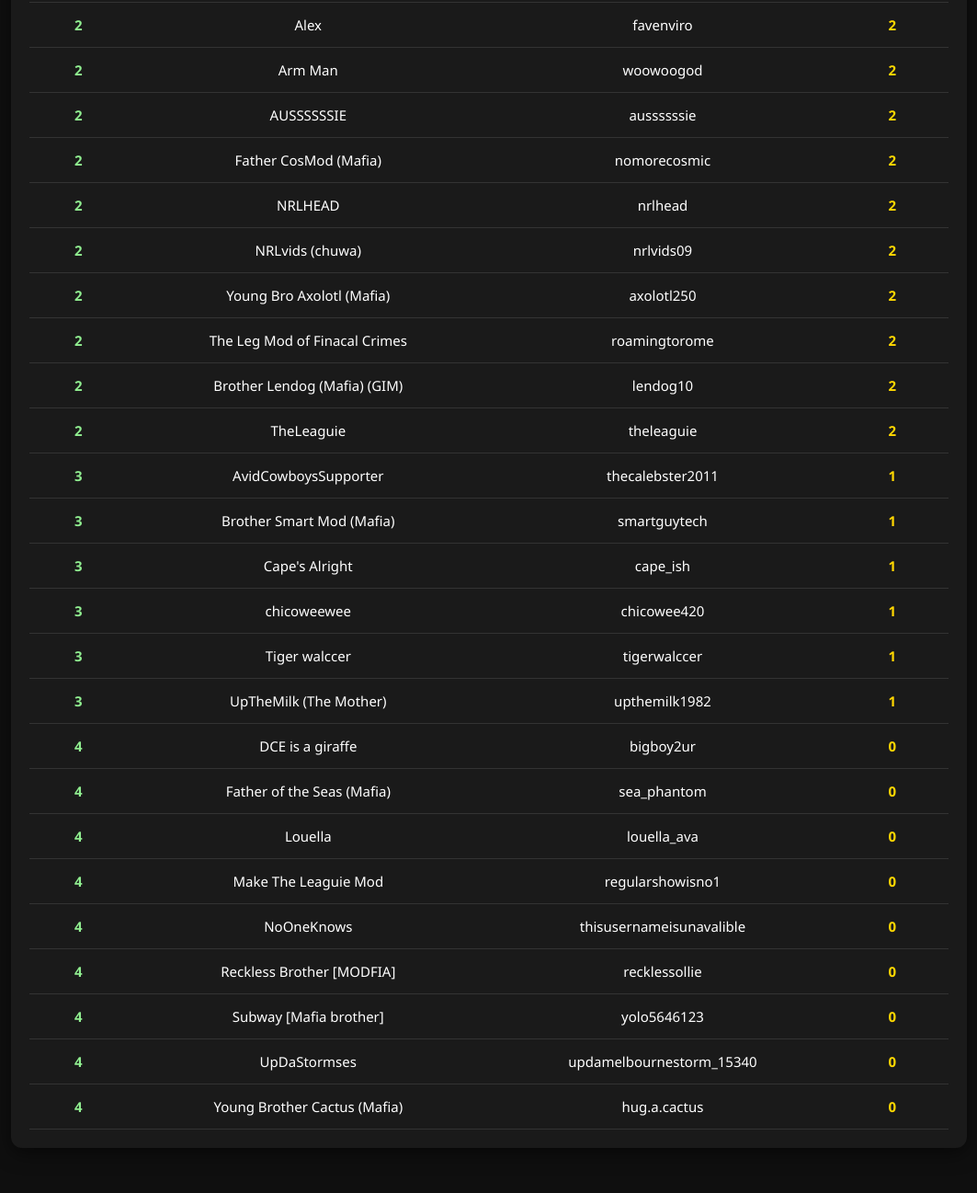
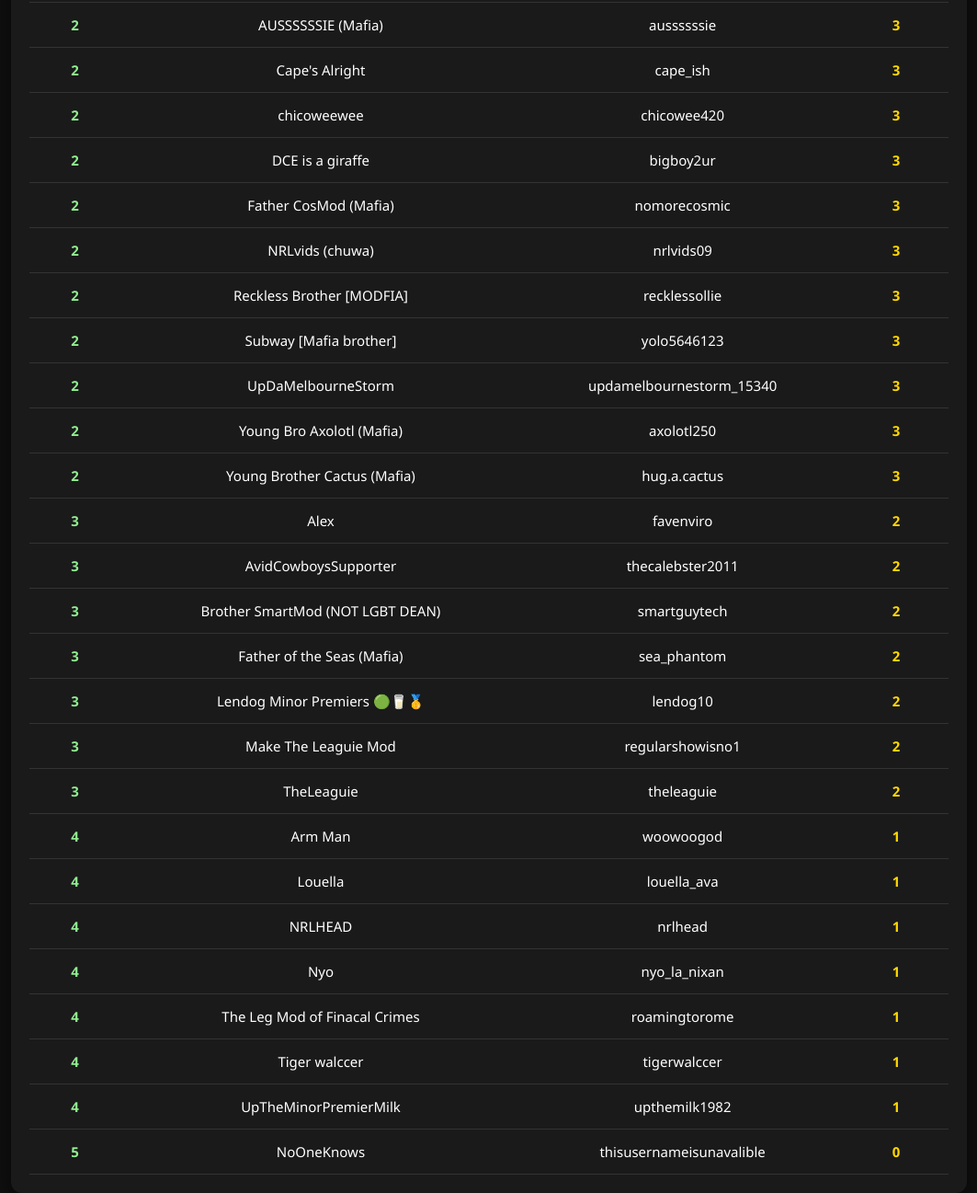
Before and after one commit to SmartGuyYay/LeaguieTipping, a plain HTML site: page index.html in a window 1280 px wide. Shown: the part 225-1522 px from the top of the page at 92% size, without its empty margins (108-1171 px from the left). Drawn offline with Linux system fonts and the light colour scheme.

Commit message:
Update index.html

```diff
--- a/index.html
+++ b/index.html
@@ -80,39 +80,42 @@
         </tr>
       </thead>
       <tbody>
-        <!-- 3 Points -->
-        <tr><td class="rank">1</td><td>'Ambrose</td><td>ambrose_45146</td><td class="points">3</td></tr>
+        <!-- 4 Points -->
+        <tr><td class="rank">1</td><td>'Ambrose</td><td>ambrose_45146</td><td class="points">4</td></tr>
+
+        <!-- 3 Points, A→Z -->
+        <tr><td class="rank">2</td><td>AUSSSSSSIE (Mafia)</td><td>aussssssie</td><td class="points">3</td></tr>
+        <tr><td class="rank">2</td><td>Cape's Alright</td><td>cape_ish</td><td class="points">3</td></tr>
+        <tr><td class="rank">2</td><td>chicoweewee</td><td>chicowee420</td><td class="points">3</td></tr>
+        <tr><td class="rank">2</td><td>DCE is a giraffe</td><td>bigboy2ur</td><td class="points">3</td></tr>
+        <tr><td class="rank">2</td><td>Father CosMod (Mafia)</td><td>nomorecosmic</td><td class="points">3</td></tr>
+        <tr><td class="rank">2</td><td>NRLvids (chuwa)</td><td>nrlvids09</td><td class="points">3</td></tr>
+        <tr><td class="rank">2</td><td>Reckless Brother [MODFIA]</td><td>recklessollie</td><td class="points">3</td></tr>
+        <tr><td class="rank">2</td><td>Subway [Mafia brother]</td><td>yolo5646123</td><td class="points">3</td></tr>
+        <tr><td class="rank">2</td><td>UpDaMelbourneStorm</td><td>updamelbournestorm_15340</td><td class="points">3</td></tr>
+        <tr><td class="rank">2</td><td>Young Bro Axolotl (Mafia)</td><td>axolotl250</td><td class="points">3</td></tr>
+        <tr><td class="rank">2</td><td>Young Brother Cactus (Mafia)</td><td>hug.a.cactus</td><td class="points">3</td></tr>
 
         <!-- 2 Points, A→Z -->
-        <tr><td class="rank">2</td><td>Alex</td><td>favenviro</td><td class="points">2</td></tr>
-        <tr><td class="rank">2</td><td>Arm Man</td><td>woowoogod</td><td class="points">2</td></tr>
-        <tr><td class="rank">2</td><td>AUSSSSSSIE</td><td>aussssssie</td><td class="points">2</td></tr>
-        <tr><td class="rank">2</td><td>Father CosMod (Mafia)</td><td>nomorecosmic</td><td class="points">2</td></tr>
-        <tr><td class="rank">2</td><td>NRLHEAD</td><td>nrlhead</td><td class="points">2</td></tr>
-        <tr><td class="rank">2</td><td>NRLvids (chuwa)</td><td>nrlvids09</td><td class="points">2</td></tr>
-        <tr><td class="rank">2</td><td>Young Bro Axolotl (Mafia)</td><td>axolotl250</td><td class="points">2</td></tr>
-        <tr><td class="rank">2</td><td>The Leg Mod of Finacal Crimes</td><td>roamingtorome</td><td class="points">2</td></tr>
-        <tr><td class="rank">2</td><td>Brother Lendog (Mafia) (GIM)</td><td>lendog10</td><td class="points">2</td></tr>
-        <tr><td class="rank">2</td><td>TheLeaguie</td><td>theleaguie</td><td class="points">2</td></tr>
+        <tr><td class="rank">3</td><td>Alex</td><td>favenviro</td><td class="points">2</td></tr>
+        <tr><td class="rank">3</td><td>AvidCowboysSupporter</td><td>thecalebster2011</td><td class="points">2</td></tr>
+        <tr><td class="rank">3</td><td>Brother SmartMod (NOT LGBT DEAN)</td><td>smartguytech</td><td class="points">2</td></tr>
+        <tr><td class="rank">3</td><td>Father of the Seas (Mafia)</td><td>sea_phantom</td><td class="points">2</td></tr>
+        <tr><td class="rank">3</td><td>Lendog Minor Premiers 🟢🥛🥇</td><td>lendog10</td><td class="points">2</td></tr>
+        <tr><td class="rank">3</td><td>Make The Leaguie Mod</td><td>regularshowisno1</td><td class="points">2</td></tr>
+        <tr><td class="rank">3</td><td>TheLeaguie</td><td>theleaguie</td><td class="points">2</td></tr>
 
         <!-- 1 Point, A→Z -->
-        <tr><td class="rank">3</td><td>AvidCowboysSupporter</td><td>thecalebster2011</td><td class="points">1</td></tr>
-        <tr><td class="rank">3</td><td>Brother Smart Mod (Mafia)</td><td>smartguytech</td><td class="points">1</td></tr>
-        <tr><td class="rank">3</td><td>Cape's Alright</td><td>cape_ish</td><td class="points">1</td></tr>
-        <tr><td class="rank">3</td><td>chicoweewee</td><td>chicowee420</td><td class="points">1</td></tr>
-        <tr><td class="rank">3</td><td>Tiger walccer</td><td>tigerwalccer</td><td class="points">1</td></tr>
-        <tr><td class="rank">3</td><td>UpTheMilk (The Mother)</td><td>upthemilk1982</td><td class="points">1</td></tr>
+        <tr><td class="rank">4</td><td>Arm Man</td><td>woowoogod</td><td class="points">1</td></tr>
+        <tr><td class="rank">4</td><td>Louella</td><td>louella_ava</td><td class="points">1</td></tr>
+        <tr><td class="rank">4</td><td>NRLHEAD</td><td>nrlhead</td><td class="points">1</td></tr>
+        <tr><td class="rank">4</td><td>Nyo</td><td>nyo_la_nixan</td><td class="points">1</td></tr>
+        <tr><td class="rank">4</td><td>The Leg Mod of Finacal Crimes</td><td>roamingtorome</td><td class="points">1</td></tr>
+        <tr><td class="rank">4</td><td>Tiger walccer</td><td>tigerwalccer</td><td class="points">1</td></tr>
+        <tr><td class="rank">4</td><td>UpTheMinorPremierMilk</td><td>upthemilk1982</td><td class="points">1</td></tr>
 
         <!-- 0 Points, A→Z -->
-        <tr><td class="rank">4</td><td>DCE is a giraffe</td><td>bigboy2ur</td><td class="points">0</td></tr>
-        <tr><td class="rank">4</td><td>Father of the Seas (Mafia)</td><td>sea_phantom</td><td class="points">0</td></tr>
-        <tr><td class="rank">4</td><td>Louella</td><td>louella_ava</td><td class="points">0</td></tr>
-        <tr><td class="rank">4</td><td>Make The Leaguie Mod</td><td>regularshowisno1</td><td class="points">0</td></tr>
-        <tr><td class="rank">4</td><td>NoOneKnows</td><td>thisusernameisunavalible</td><td class="points">0</td></tr>
-        <tr><td class="rank">4</td><td>Reckless Brother [MODFIA]</td><td>recklessollie</td><td class="points">0</td></tr>
-        <tr><td class="rank">4</td><td>Subway [Mafia brother]</td><td>yolo5646123</td><td class="points">0</td></tr>
-        <tr><td class="rank">4</td><td>UpDaStormses</td><td>updamelbournestorm_15340</td><td class="points">0</td></tr>
-        <tr><td class="rank">4</td><td>Young Brother Cactus (Mafia)</td><td>hug.a.cactus</td><td class="points">0</td></tr>
+        <tr><td class="rank">5</td><td>NoOneKnows</td><td>thisusernameisunavalible</td><td class="points">0</td></tr>
       </tbody>
     </table>
   </div>
```
